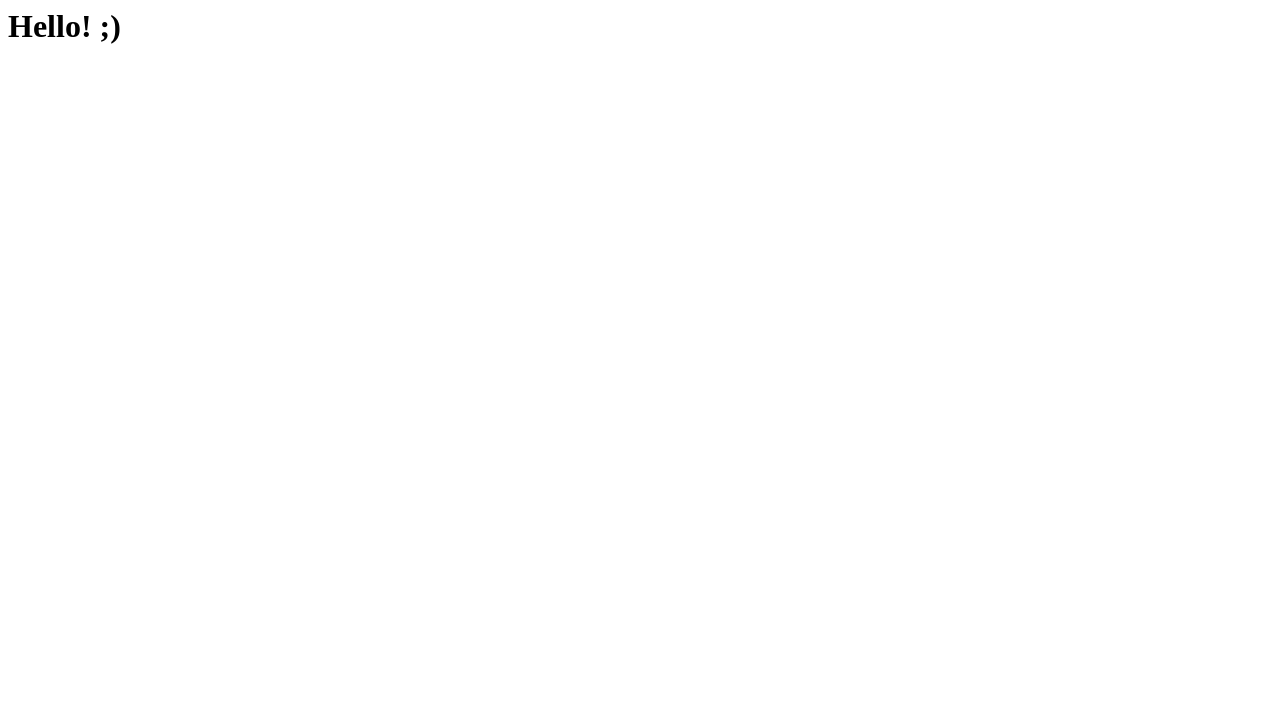
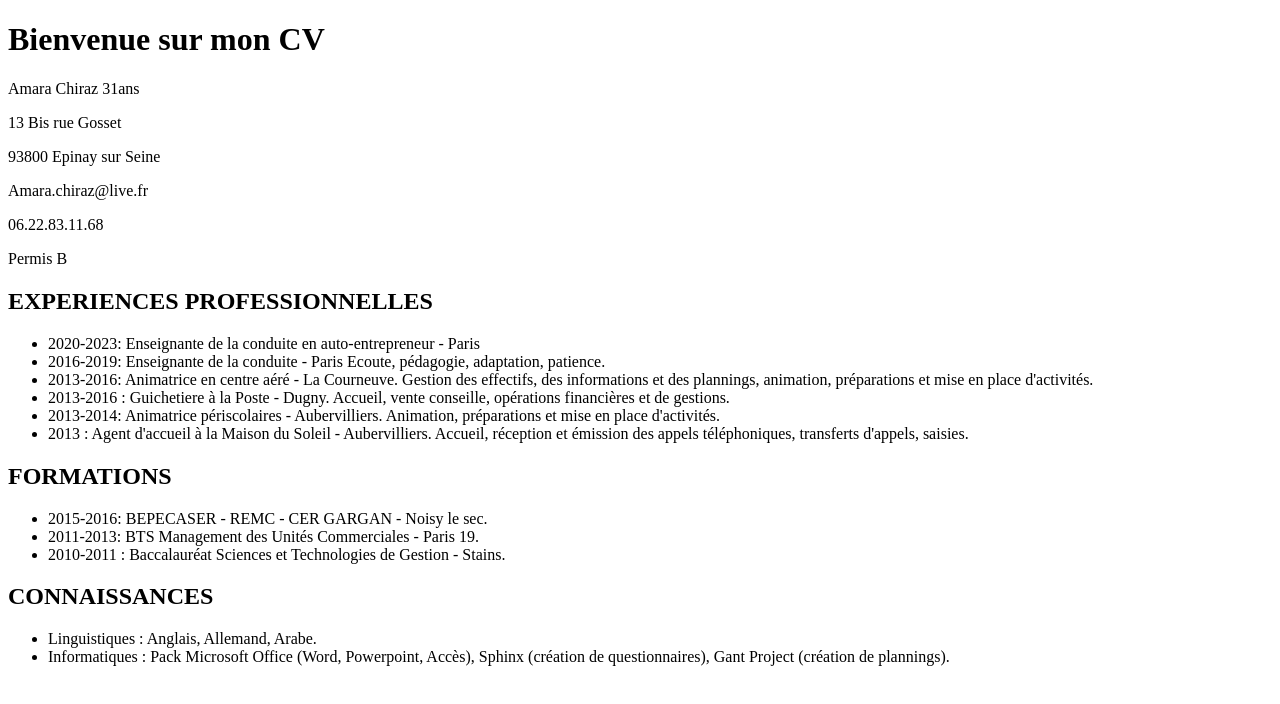
Before and after one commit to Amarachiraz/TEST, a plain HTML site: page index.html in a window 1280 px wide. Drawn offline with Linux system fonts and the light colour scheme.

Commit message:
Update index.html

```diff
--- a/index.html
+++ b/index.html
@@ -1 +1,67 @@
-<h1>Hello! ;)</h1>
+<!DOCTYPE html>
+<html lang="fr">
+<head>
+    <meta charset="UTF-8">
+    <meta http-equiv="X-UA-Compatible" content="IE=edge">
+    <meta name="viewport" content="width=device-width, initial-scale=1.0">
+    <title>Curriculum Vitae</title>
+</head>
+<body>
+
+  <header>
+        <h1>Bienvenue sur mon CV</h1>
+
+        <p>Amara Chiraz 31ans</p>
+        <p>13 Bis rue Gosset</p>
+        <p>93800 Epinay sur Seine</p>
+        <p>Amara.chiraz@live.fr</p>
+        <p>06.22.83.11.68</p>
+        <p>Permis B</p>
+    </header>
+
+    <main>
+        <h2>EXPERIENCES PROFESSIONNELLES</h2>
+           <ul>
+            <li>2020-2023: Enseignante de la conduite en auto-entrepreneur - Paris </li>
+
+            <li>2016-2019: Enseignante de la conduite - Paris
+                Ecoute, pédagogie, adaptation, patience.</li>
+
+            <li>2013-2016: Animatrice en centre aéré - La Courneuve.
+                Gestion des effectifs, des informations et des plannings, animation, préparations et mise en place d'activités.</li>
+
+            <li>2013-2016 : Guichetiere à la Poste - Dugny.
+                Accueil, vente conseille, opérations financières et de gestions.</li>
+
+            <li>2013-2014: Animatrice périscolaires - Aubervilliers.
+                Animation, préparations et mise en place d'activités.</li>
+
+            <li>2013 : Agent d'accueil à la Maison du Soleil - Aubervilliers.
+                Accueil, réception et émission des appels téléphoniques, transferts d'appels, saisies.</li>
+
+           </ul>
+
+
+        <h2>FORMATIONS</h2>
+            <ul>
+             <li>2015-2016: BEPECASER - REMC - CER GARGAN - Noisy le sec.</li>
+
+             <li>2011-2013: BTS Management des Unités Commerciales - Paris 19.</li>
+
+             <li>2010-2011 : Baccalauréat Sciences et Technologies de Gestion - Stains.</li>
+
+           </ul>
+
+
+        <h2>CONNAISSANCES</h2>
+
+            <ul>
+                <li>Linguistiques : Anglais, Allemand, Arabe.</li>
+
+                <li>Informatiques : Pack Microsoft Office (Word, Powerpoint, Accès), Sphinx (création de questionnaires), Gant Project (création de plannings).</li>
+            </ul>
+
+    </main>
+
+    <footer></footer>
+</html>
```
